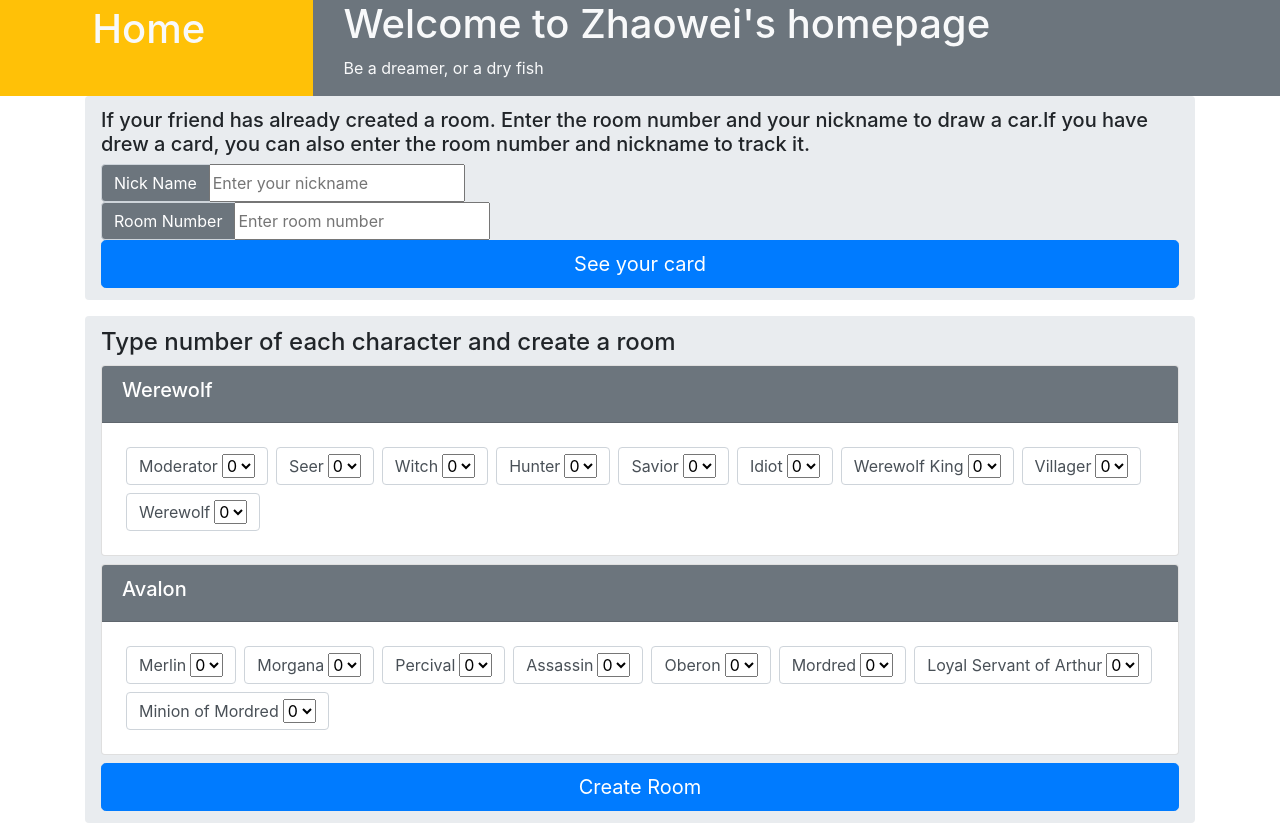
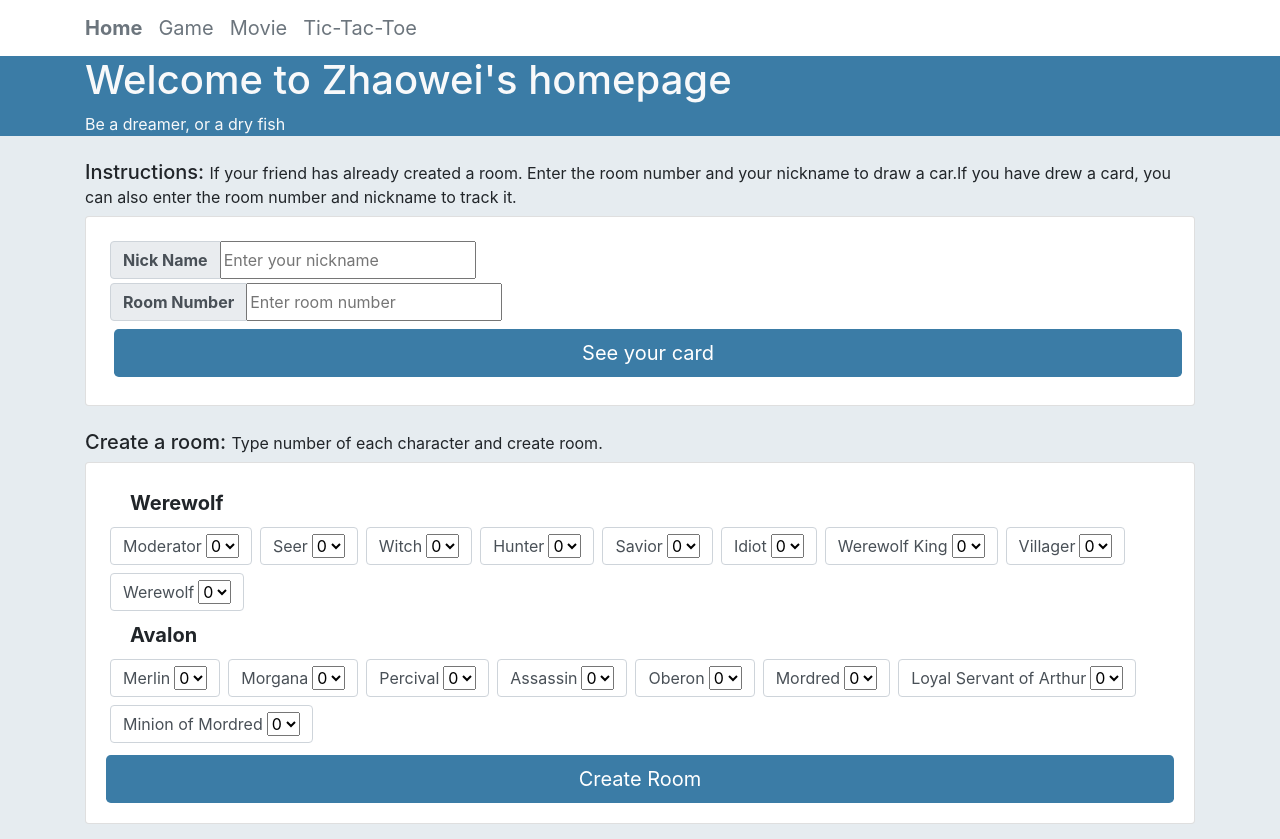
Before and after one commit to zhaowei666/React, a React app: page /game-tool in a window 1280 px wide. Built offline with nearby package versions, Linux system fonts and the light colour scheme.

Commit message:
redesigned UI

```diff
--- a/src/base.js
+++ b/src/base.js
@@ -5,18 +5,24 @@ import 'bootstrap/dist/css/bootstrap.css';
 export class MyHeader extends React.Component {
   render() {
     return (
-      <header class="page-heading bg-secondary text-light">
-        <div class="row">
-          <div class="col-sm-3 bg-warning navbar-brand">
-            <a class="text-light text-center" href="/"><h1>Home</h1></a>
+      <div>
+        <nav class="navbar navbar-expand-lg nvabar-light navbar-static-top sb-navbar bg-white">
+          <div class="container">
+            <a class="navbar-brand text-secondary text-left font-weight-bold" href="/">Home</a>
+            <div class="collapse navbar-collapse">
+              <a class="navbar-brand text-secondary text-left nav-item" href="/game-tool">Game</a>
+              <a class="navbar-brand text-secondary text-left" href="movie-quotes">Movie</a>
+              <a class="navbar-brand text-secondary text-left" href="/game">Tic-Tac-Toe</a>
+            </div>
           </div>
-
-          <div class="col-sm-7">
-            <h1>Welcome to Zhaowei's homepage</h1>
-            <p>Be a dreamer, or a dry fish</p>
+        </nav>
+        <header class="page-heading text-light" style={{backgroundColor: "#3b7ca6"}}>
+          <div class="container" >
+                <h1>Welcome to Zhaowei's homepage</h1>
+                <p>Be a dreamer, or a dry fish</p>
           </div>
-        </div>
-      </header>
+        </header>
+      </div>
     )
   }
 }
--- a/src/game.js
+++ b/src/game.js
@@ -1,10 +1,12 @@
 import React from 'react';
 import './index.css';
+import 'bootstrap/dist/css/bootstrap.css';
 import {MyHeader} from "./base"
 
 class Game extends React.Component{
   componentWillMount() {
-    document.title = 'Tic-tac-toe from Zhaowei'
+    document.title = 'Tic-tac-toe from Zhaowei';
+    document.body.style.backgroundColor = "#e6ecf0";
   };
   constructor(props) {
     super(props);
@@ -49,7 +51,7 @@ class Game extends React.Component{
         'Go to game Start';
       return (
         <li key={move}>
-          <button onClick={() => this.jumpTo(move)}>{desc}</button>
+          <button class="btn-my" onClick={() => this.jumpTo(move)}>{desc}</button>
         </li>
       );
     });
--- a/src/gameTool.js
+++ b/src/gameTool.js
@@ -1,12 +1,14 @@
 import React from 'react';
 import {MyHeader} from './base';
 import 'bootstrap/dist/css/bootstrap.css';
+import './index.css';
 
 
 export default class CardDistributor extends React.Component{
 
   componentWillMount() {
-    document.title = 'Card Game Tool from Zhaowei'
+    document.title = 'Card Game Tool from Zhaowei';
+    document.body.style.backgroundColor = "#e6ecf0";
   };
 
   render() {
@@ -91,18 +93,16 @@ class RoomCreater extends React.Component{
       if (room) {
         roomMessage = "You room has been created successfully. The room number is " + room + ".";
       } else {
-        roomMessage = "Type number of each character and create a room"
+        roomMessage = <div>Create a room: <small>Type number of each character and create room.</small></div>
       }
     }
     return (
-      <div class="container">
-        <div class="breadcrumb">
-          <div><h4>{roomMessage}</h4></div>
-          <div class="card mb-2">
-            <div class="card-header bg-secondary text-white">
-              <h5>Werewolf</h5>
-            </div>
-            <div class="card-body form-inline">
+      <div class="container mt-4">
+        <div><h5>{roomMessage}</h5></div>
+        <div class="card">
+          <div class="card-body">
+            <h5 class="ml-4 mt-2 font-weight-bold">Werewolf</h5>
+            <div class="form-inline">
               {this.renderCharacterInput('Moderator')}
               {this.renderCharacterInput('Seer')}
               {this.renderCharacterInput('Witch')}
@@ -113,12 +113,8 @@ class RoomCreater extends React.Component{
               {this.renderCharacterInput('Villager')}
               {this.renderCharacterInput('Werewolf')}
             </div>
-          </div>
-          <div class="card mb-2">
-            <div class="card-header bg-secondary text-white">
-              <h5>Avalon</h5>
-            </div>
-            <div class="card-body form-inline">
+            <h5 class="ml-4 mt-2 font-weight-bold">Avalon</h5>
+            <div class="form-inline">
               {this.renderCharacterInput('Merlin')}
               {this.renderCharacterInput('Morgana')}
               {this.renderCharacterInput('Percival')}
@@ -128,8 +124,8 @@ class RoomCreater extends React.Component{
               {this.renderCharacterInput('Loyal Servant of Arthur')}
               {this.renderCharacterInput('Minion of Mordred')}
             </div>
+            <input type="button" class="btn btn-block btn-lg btn-my text-white mt-2" value="Create Room" onClick={() => this.submitForm()} />
           </div>
-          <input type="button" class="btn btn-block btn-lg btn-primary" value="Create Room" onClick={() => this.submitForm()} />
         </div>
       </div>
     )
@@ -220,7 +216,7 @@ class CharacterCheck extends React.Component {
   render() {
     const card = this.state.card;
     const status = this.state.status;
-    let cardMessage = "If your friend has already created a room. Enter the room number and your nickname to draw a car.If you have drew a card, you can also enter the room number and nickname to track it.";
+    let cardMessage = <div>Instructions: <small>If your friend has already created a room. Enter the room number and your nickname to draw a car.If you have drew a card, you can also enter the room number and nickname to track it.</small></div>;
     if (this.state.error) {
       cardMessage = this.state.error;
     }
@@ -230,7 +226,7 @@ class CharacterCheck extends React.Component {
       }
     } else if (status === 200) {
       if (card) {
-        cardMessage = <div>"You drew a card before. You are <a class="text-danger">{card}</a>.</div>;
+        cardMessage = <div>You drew a card before. You are <a class="text-danger">{card}</a>.</div>;
       }
     }
     let cardImage;
@@ -240,25 +236,27 @@ class CharacterCheck extends React.Component {
       cardImage = <div><img src={cardImgUrl} alt="Good Luck" class="img-thumbnail" /></div>;
     }
     return (
-      <div class="container">
-        <div class="breadcrumb">
-          <div>
-            <h5>{cardMessage}</h5>
-            {cardImage}
-          </div>
-          <div class="input-group">
+      <div class="container mt-4">
+        <div>
+          <h5>{cardMessage}</h5>
+          {cardImage}
+        </div>
+        <div class="card">
+          <div class="card-body">
+          <div class="input-group m-1">
             <div class="input-group-prepend">
-              <div class="input-group-text bg-secondary text-white">Nick Name</div>
+              <div class="input-group-text font-weight-bold">Nick Name</div>
             </div>
             <input type="text" placeholder="Enter your nickname" onChange={(target) => this.nameOnChange(target)} />
           </div>
-          <div class="input-group">
+          <div class="input-group m-1">
             <div class="input-group-prepend">
-              <div class="input-group-text bg-secondary text-white">Room Number</div>
+              <div class="input-group-text font-weight-bold">Room Number</div>
             </div>
             <input type="text" placeholder="Enter room number" onChange={(target) => this.roomOnChane(target)} />
           </div>
-          <input type="button" class="btn btn-block btn-lg btn-primary" value="See your card" onClick={this.submitCheck} />
+          <input type="button" class="btn btn-block btn-lg m-2 btn-my text-white" value="See your card" onClick={this.submitCheck} />
+          </div>
         </div>
       </div>
     )
--- a/src/index.css
+++ b/src/index.css
@@ -48,3 +48,9 @@ ol, ul {
 .game-info {
   margin-left: 20px;
 }
+.btn-my {
+  background-color: #3b7ca6;
+}
+.text-my {
+  color: #3b7ca6;
+}
--- a/src/index.js
+++ b/src/index.js
@@ -15,31 +15,34 @@ const history = createHistory();
 
 class Home extends React.Component {
   componentWillMount() {
-      document.title = "Zhaowei's Front End"
+      document.title = "Zhaowei's Front End";
+      document.body.style.backgroundColor = "#e6ecf0";
   };
   render() {
     return (
-      <div class="p-3">
+      <div >
+        <link href="https://maxcdn.bootstrapcdn.com/font-awesome/4.7.0/css/font-awesome.min.css" rel="stylesheet" />
         <MyHeader />
-        <div class="card sbcard download-links mt-4">
+        <div class="container">
+        <div class="card m-2">
           <div class="card-body">
             <h4>A tool for Werewolf and Avalon game. Create a room, and draw a card.</h4>
-            <a href="/game-tool" class="btn btn-secondary">Card Distributor</a>
+            <a href="/game-tool" class="btn btn-secondary"><span class="fa fa-asterisk mr-1" />Card Distributor</a>
           </div>
         </div>
-        <div class="card sbcard download-links mt-4">
+        <div class="card m-2">
           <div class="card-body">
             <h4>Type a word we'll help you find related classic movie quotes</h4>
-            <a href="/movie-quotes" class="btn btn-secondary">Movie Quotes</a>
+            <a href="/movie-quotes" class="btn btn-secondary"><span class="fa fa-film mr-1" />Movie Quotes</a>
           </div>
         </div>
-        <div class="card sbcard download-links mt-4">
+        <div class="card m-2">
           <div class="card-body">
             <h4>A tic-tac-toe game</h4>
-            <a href="/game" class="btn btn-secondary">Tic-Tac-Toe</a>
+            <a href="/game" class="btn btn-secondary"><span class="fa fa-th mr-1" />Tic-Tac-Toe</a>
           </div>
         </div>
-
+      </div>
 
       </div>
     );
--- a/src/movieQuotes.js
+++ b/src/movieQuotes.js
@@ -4,7 +4,8 @@ import {MyHeader} from "./base";
 
 class MovieQuotes extends React.Component{
   componentWillMount() {
-    document.title = 'Movie Quote recommendations from Zhaowei'
+    document.title = 'Movie Quote recommendations from Zhaowei';
+    document.body.style.backgroundColor = "#e6ecf0";
   };
   constructor(props) {
     super(props);
@@ -42,7 +43,7 @@ class MovieQuotes extends React.Component{
     const recommendations = quotes.map((quote, idx) => {
       const movieInfo = '----' + quote['name'] + '(' + quote['year'] + ')';
       return (
-        <div>
+        <div class="m-2">
           <div class="bg-light text-dark mt-">{quote['text']}</div>
           <div class="bg-dark text-light">{movieInfo}</div>
         </div>
@@ -52,7 +53,7 @@ class MovieQuotes extends React.Component{
       <div>
         <MyHeader />
         <div className="container mt-4">
-          <h2>Type one or more words separated by blank</h2>
+          <h2>Type one or more words separated by space</h2>
           <div class="col-md-10 col-lg-8 col-xl-7 max-auto mt-4">
             <form>
               <div class="form-row">
@@ -60,11 +61,11 @@ class MovieQuotes extends React.Component{
                   <input class="form-control form-control-lg" type="queryText" value={this.state.query} placeholder="Key Words" onChange={this.queryOnChange} />
                 </div>
                 <div class="col-12 col-md-3">
-                  <input type="button" className="btn btn-block btn-lg btn-primary" value="Submit" onClick={() => this.submitQuery()} />
+                  <input type="button" className="btn btn-block btn-lg btn-my text-white" value="Submit" onClick={() => this.submitQuery()} />
                 </div>
               </div>
             </form>
-            {recommendations}
+            <div class="mt-4 bg-white">{recommendations}</div>
           </div>
         </div>
       </div>
```
